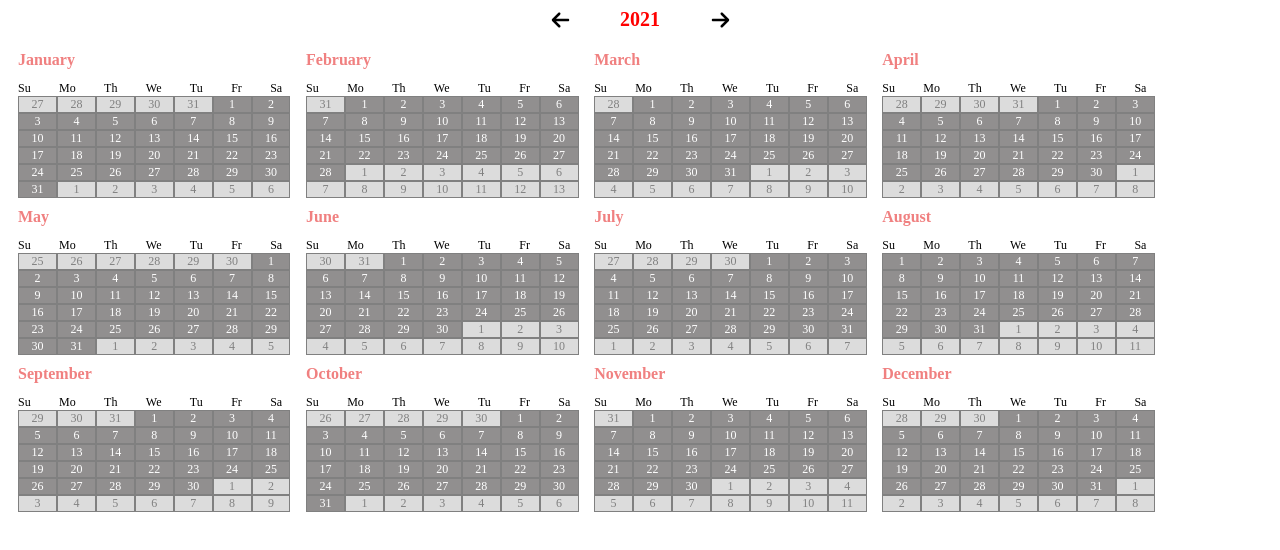
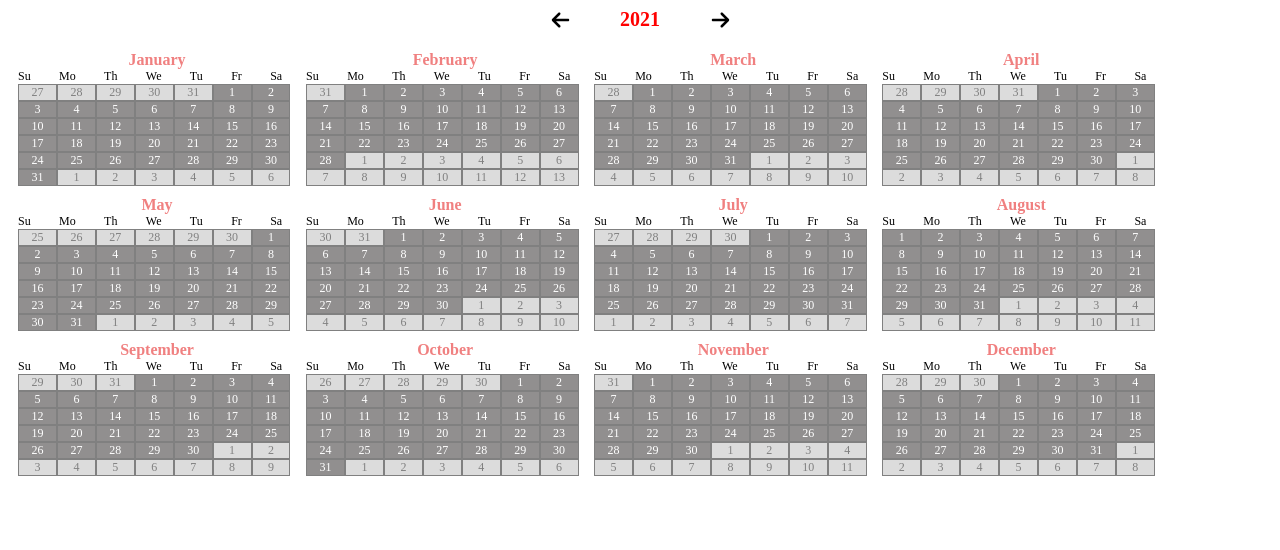
Before and after one commit to GulenkoAnastasia/calendar-app, a React (Create React App) app: page / in a window 1280 px wide. Shown: the top 550 px of the page. Built offline with nearby package versions, Linux system fonts and the light colour scheme.

Commit message:
add keys to map method

```diff
--- a/src/components/DaysName/DaysName.css
+++ b/src/components/DaysName/DaysName.css
@@ -1,5 +1,4 @@
 .dayName {
-    list-style: none;
     display: flex;
     width: 95%;
     justify-content: space-between;
--- a/src/components/DaysName/DaysName.jsx
+++ b/src/components/DaysName/DaysName.jsx
@@ -1,14 +1,11 @@
 import "./DaysName.css"
 export const DaysName = () => {
+  const days = ['Su', 'Mo', 'Th', 'We', 'Tu', 'Fr', 'Sa'];
   return (
-    <ul className="dayName">
-      <li>Su</li>
-      <li>Mo</li>
-      <li>Th</li>
-      <li>We</li>
-      <li>Tu</li>
-      <li>Fr</li>
-      <li>Sa</li>
-    </ul>
+    <div className="dayName">
+      {days.map((day, index) => {
+        return <div key={index}>{day}</div>
+      })}
+    </div>
   );
 }
--- a/src/components/Month/Month.css
+++ b/src/components/Month/Month.css
@@ -42,6 +42,7 @@
   .monthName {
       color: lightcoral;
       font-weight: 600;
+      text-align: center;
   }
  .cell {
      border: 1px solid gray;
--- a/src/components/Month/Month.jsx
+++ b/src/components/Month/Month.jsx
@@ -39,16 +39,17 @@ export const Month = function({year, month}) {
   return (
     <div className="month">
       <div className="monthName">{monthName}</div>
+      <DaysName />
       <div className="day-list">
-      <DaysName />
-        {days.arrOfDaysInPrevMonth.map((day) => {
-          return <div className="cell grey">{day}</div>;
+
+        {days.arrOfDaysInPrevMonth.map((day, index) => {
+          return <div key={index} className="cell grey">{day}</div>;
         })}
-        {days.arrOfDaysInMonth.map((day) => {
-          return <div className="cell red">{day}</div>;
+        {days.arrOfDaysInMonth.map((day, index) => {
+          return <div key={index} className="cell red">{day}</div>;
         })}
-        {days.arrOfDaysInNextMonth.map((day) => {
-          return <div className="cell grey">{day}</div>;
+        {days.arrOfDaysInNextMonth.map((day, index) => {
+          return <div key={index} className="cell grey">{day}</div>;
         })}
       </div>
     </div>
```
